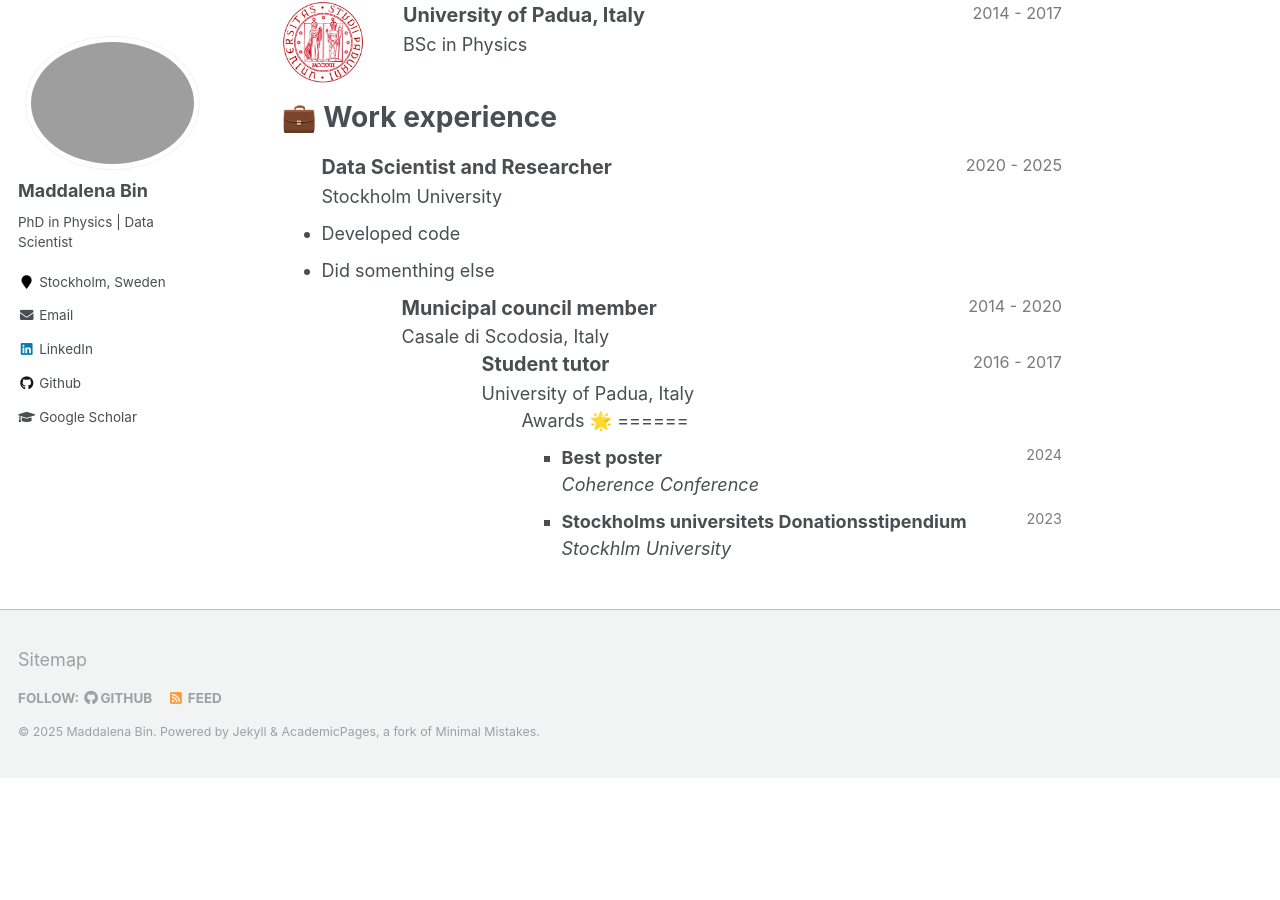
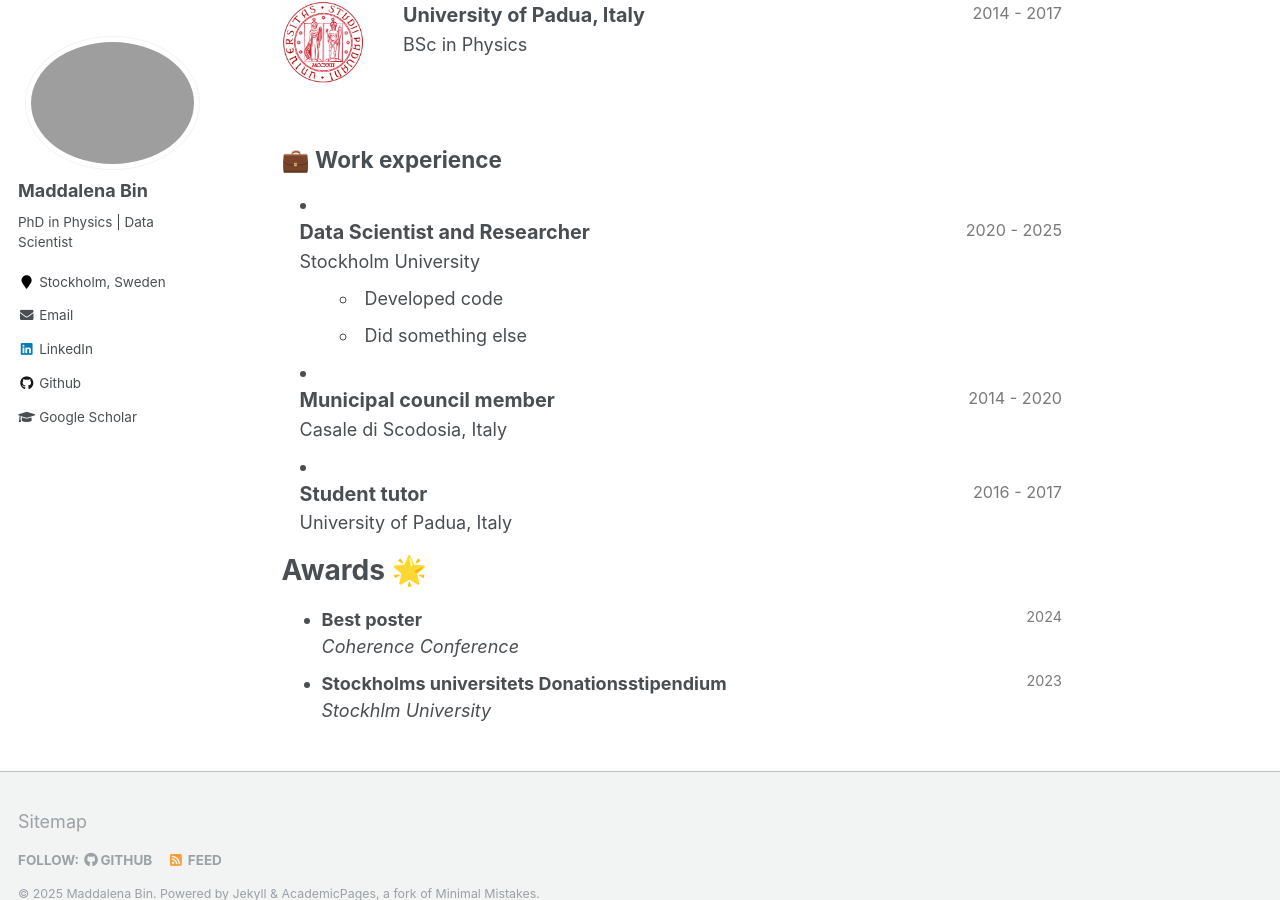
Before and after one commit to maddalenabin/maddalenabin.github.io, a Jekyll site: the page built from _pages/cv.md, in a window 1280 px wide and 900 px high, scrolled down 544 px. Built offline with Jekyll 4.4.1, drawn with Linux system fonts in a browser that asks for light colours; before the commit the page ends 1322 px from its top, so only the background shows below that.

Commit message:
Update cv.md

```diff
--- a/_pages/cv.md
+++ b/_pages/cv.md
@@ -85,27 +85,37 @@ You can download the [pdf file](https://maddalenabin.github.io/files/cv.pdf).
 * M.S. in Physics, University of Padua, 2020
 * B.S. in Ohysics, University of Padua, 2017 -->
 
-💼 Work experience
-======
-<ul>
-    <b style="font-size: 110%;">Data Scientist and Researcher</b>
-    <span style="float:right; font-size:90%; color:#7a7a7a;">2020 - 2025</span> <br>
-    Stockholm University
-    <li> Developed code </li>
-    <li> Did somenthing else </li>
-<ul>
+<h2>💼 Work experience</h2>
+<!-- <h1 style="margin-bottom: 2.5rem;">🎓 Education</h1> -->
+<ul style="list-style-position: inside; padding-left: 1em;">
+    <li>
+        <div style="display: flex; justify-content: space-between;">
+            <strong style="font-size: 110%;">Data Scientist and Researcher</strong>
+            <span style="font-size:90%; color:#7a7a7a;">2020 - 2025</span>
+        </div>
+        <div>Stockholm University</div>
+        <ul>
+            <li>Developed code</li>
+            <li>Did something else</li>
+        </ul>
+    </li>
+    <li>
+        <div style="display: flex; justify-content: space-between;">
+            <strong style="font-size: 110%;">Municipal council member</strong>
+            <span style="font-size:90%; color:#7a7a7a;">2014 - 2020</span>
+        </div>
+        <div>Casale di Scodosia, Italy</div>
+    </li>
+    <li>
+        <div style="display: flex; justify-content: space-between;">
+            <strong style="font-size: 110%;">Student tutor</strong>
+            <span style="font-size:90%; color:#7a7a7a;">2016 - 2017</span>
+        </div>
+        <div>University of Padua, Italy</div>
+    </li>
+</ul>
 
-<ul>
-    <b style="font-size: 110%;">Municipal council member</b>
-    <span style="float:right; font-size:90%; color:#7a7a7a;">2014 - 2020</span> <br>
-    Casale di Scodosia, Italy
-<ul>
 
-<ul>
-    <b style="font-size: 110%;">Student tutor</b>
-    <span style="float:right; font-size:90%; color:#7a7a7a;">2016 - 2017</span> <br>
-    University of Padua, Italy
-<ul>
 
 
 Awards 🌟
```
